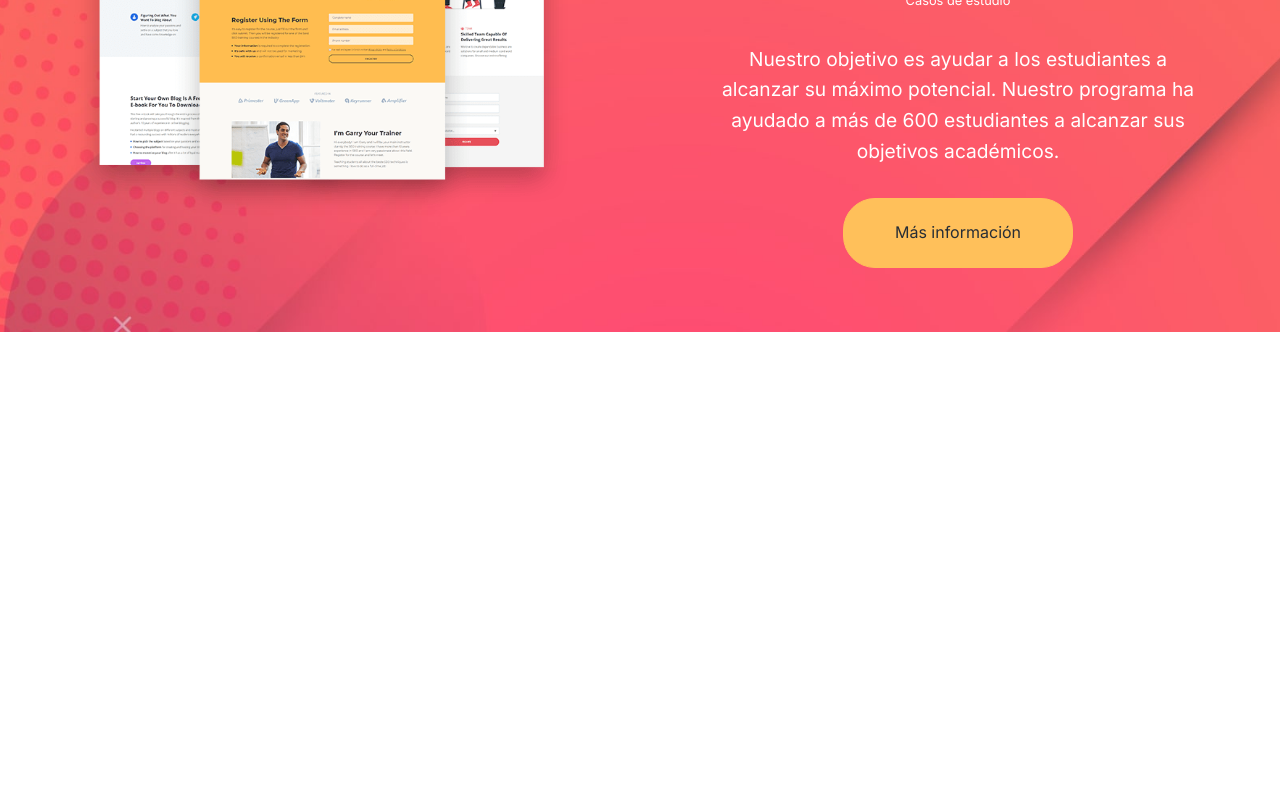
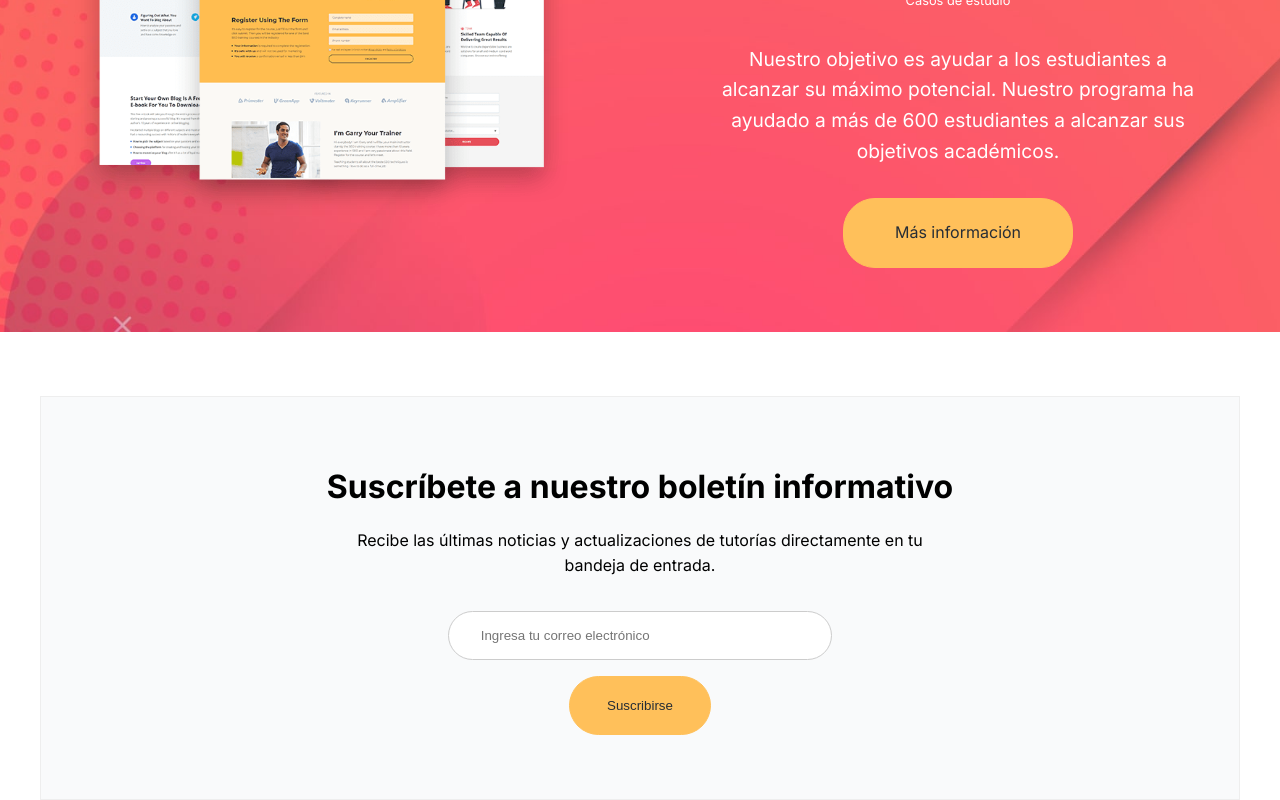
Before and after one commit to sanic16/tut_page, a Next.js app: page / in a window 1280 px wide. Shown: the part 6439-7239 px from the top of the page. Before the commit the page ends 6835 px from the top, so only its background shows below. Built offline with nearby package versions, Linux system fonts and the light colour scheme.

Commit message:
newsletter

```diff
--- a/src/app/page.tsx
+++ b/src/app/page.tsx
@@ -4,6 +4,7 @@ import Hero from "@/sections/hero/Hero";
 import Information from "@/sections/information/Information";
 import Learn from "@/sections/learn/Learn";
 import Navbar from "@/sections/navbar/Navbar";
+import Newsletter from "@/sections/newsletter/Newsletter";
 import Stats from "@/sections/stats/Stats";
 import Summary from "@/sections/summary/Summary";
 import Takeaway from "@/sections/takeaway/Takeaway";
@@ -26,6 +27,7 @@ export default function HomePage() {
       <Takeaway />
       <Details />
       <Stats />
+      <Newsletter />
     </>
   );
 }
--- a/src/sections/newsletter/Newsletter.tsx
+++ b/src/sections/newsletter/Newsletter.tsx
@@ -0,0 +1,21 @@
+import "./newsletter.css";
+
+const Newsletter = () => {
+  return (
+    <section className="newsletter section" id="newsletter">
+      <div className="container newsletter-flex">
+        <h2>Suscríbete a nuestro boletín informativo</h2>
+        <p>
+          Recibe las últimas noticias y actualizaciones de tutorías directamente
+          en tu bandeja de entrada.
+        </p>
+        <form>
+          <input type="email" placeholder="Ingresa tu correo electrónico" />
+          <button className="btn">Suscribirse</button>
+        </form>
+      </div>
+    </section>
+  );
+};
+
+export default Newsletter;
--- a/src/sections/newsletter/newsletter.css
+++ b/src/sections/newsletter/newsletter.css
@@ -0,0 +1,38 @@
+.newsletter {
+  text-align: center;
+  margin: 0 2rem;
+}
+
+.newsletter-flex {
+  display: flex;
+  gap: 1rem;
+  flex-direction: column;
+  justify-content: center;
+  align-items: center;
+  background-color: var(--light-color);
+  border: 1px solid #eee;
+  padding: 4rem 2rem;
+}
+
+.newsletter h2 {
+  font-size: 2rem;
+  font-weight: 700;
+}
+
+.newsletter p {
+  max-width: 600px;
+}
+.newsletter input[type="email"] {
+  padding: 1rem 2rem;
+  border: 1px solid #ccc;
+  width: 100%;
+  border-radius: 32px;
+  max-width: 400px;
+  margin: 1rem 0;
+}
+
+@media screen and (max-width: 576px) {
+  .newsletter h2 {
+    font-size: 1.5rem;
+  }
+}
```
